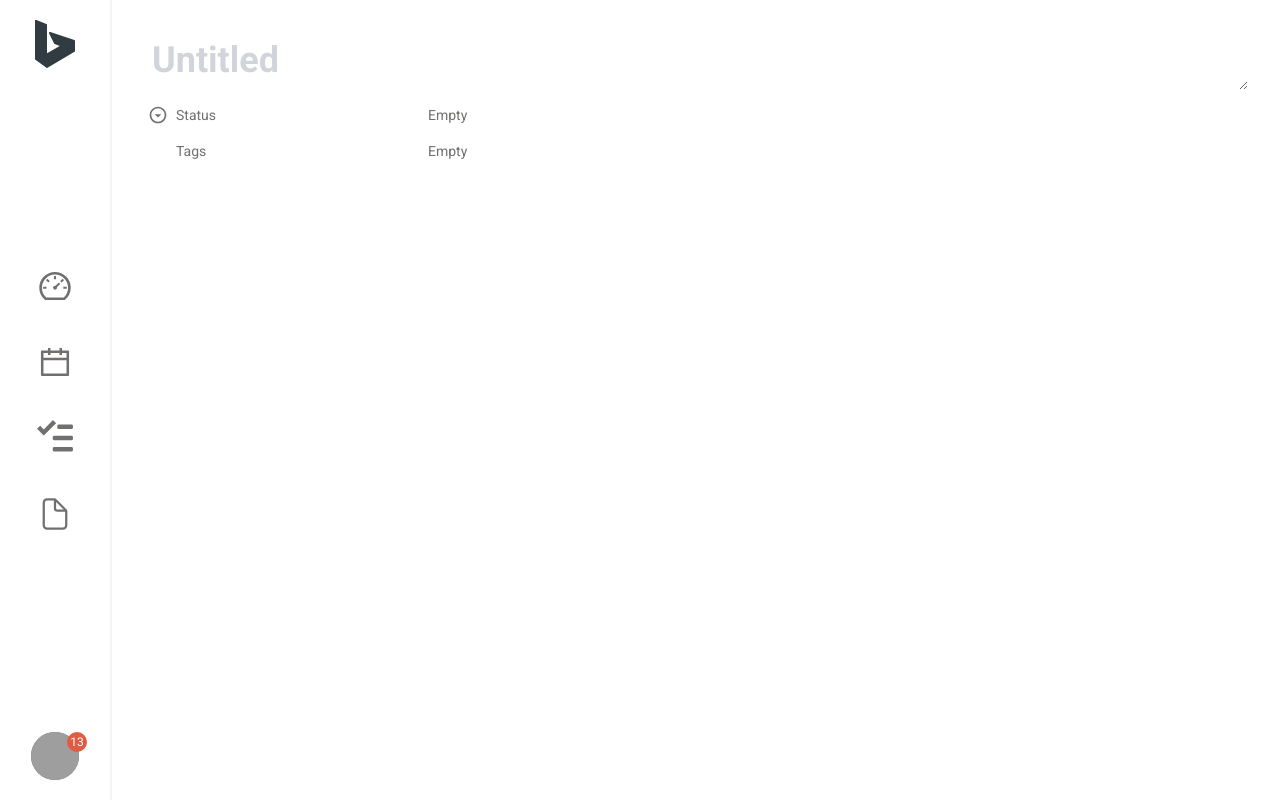
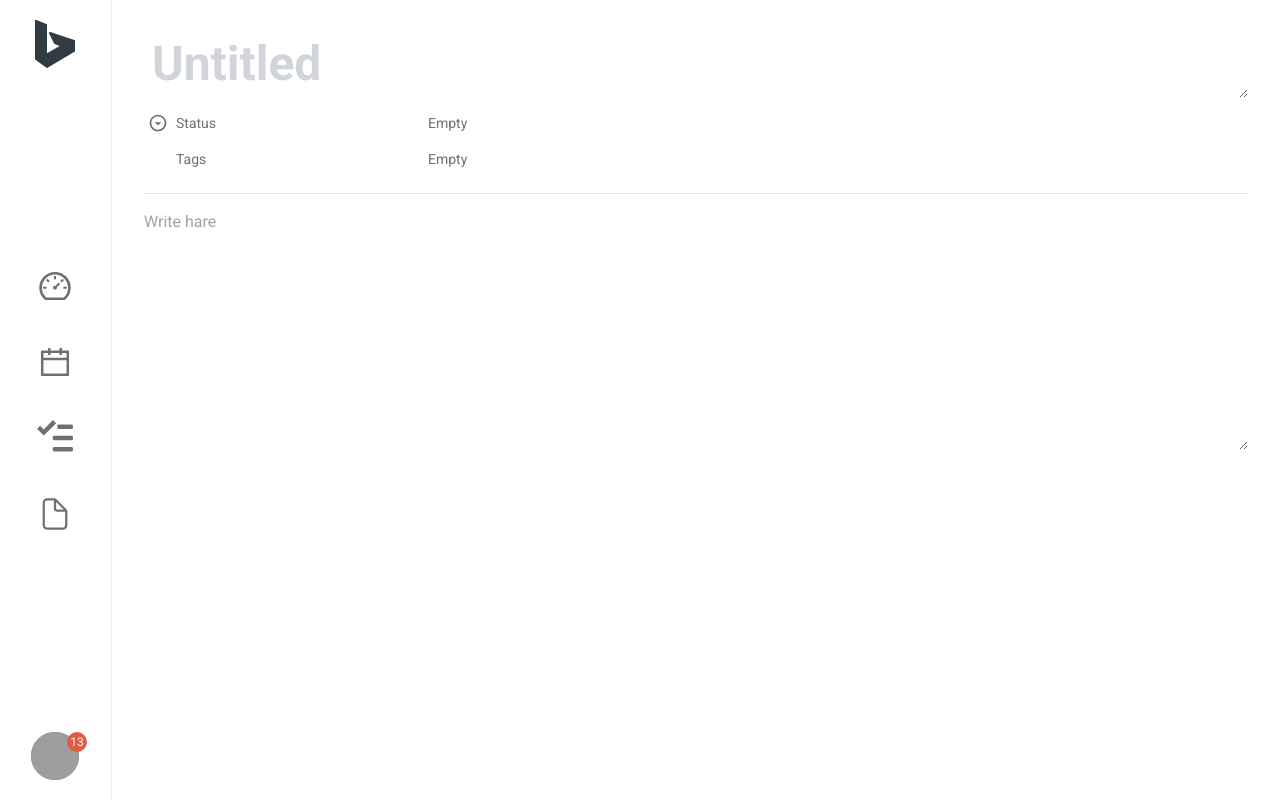
Before and after one commit to satya-ranjon/protask, a React (Vite) app: page /create-task in a window 1280 px wide. Built offline with nearby package versions, Linux system fonts and the light colour scheme; grey boxes are pictures that could not be loaded; some icons are missing.

Commit message:
create blockNoteview

```diff
--- a/src/pages/task/Tasks.jsx
+++ b/src/pages/task/Tasks.jsx
@@ -6,6 +6,7 @@ import tasks from "../../data/tasks";
 import { useGetAllTasksQuery } from "../../services/task/taskApi";
 import Modal from "../../components/modal/Modal";
 import { useNavigate } from "react-router-dom";
+import CreateTask from "./addtask/CreateTask";
 
 const Tasks = () => {
   const [modalIsOpen, setModalIsOpen] = useState(false);
@@ -78,6 +79,7 @@ const Tasks = () => {
         onClose={handleModal}
         fullPage={taskCreateFullPageHandle}>
         <h1 className="text-center font-bold text-3xl">KHOKON</h1>
+        <CreateTask />
       </Modal>
     </>
   );
--- /dev/null
+++ b/src/pages/task/addtask/BlockNoteView.jsx
@@ -0,0 +1,15 @@
+import React from "react";
+
+const BlockNoteView = ({ handleDocument }) => {
+  return (
+    <textarea
+      name="document"
+      rows="10"
+      placeholder="Write hare"
+      className="w-full outline-none "
+      onChange={(e) => handleDocument(e.target.value)}
+    />
+  );
+};
+
+export default BlockNoteView;
--- a/src/pages/task/addtask/CreateTask.jsx
+++ b/src/pages/task/addtask/CreateTask.jsx
@@ -2,11 +2,13 @@ import { useState } from "react";
 import TitleInput from "./TitleInput";
 import StatusSet from "./StatusSet";
 import TagsSet from "./TagsSet";
+import BlockNoteView from "./BlockNoteView";
 
 const CreateTask = () => {
   const [title, setTitle] = useState("");
   const [status, setStatus] = useState("");
   const [tags, setTags] = useState("");
+  const [document, setDocument] = useState("");
 
   const titleHandle = (value) => {
     setTitle(value);
@@ -20,8 +22,10 @@ const CreateTask = () => {
     setTags(value);
   };
 
-  console.log(title, status, tags);
-
+  const handleDocument = (value) => {
+    setDocument(value);
+  };
+  console.log(document);
   return (
     <div className="p-8">
       <TitleInput titleHandle={titleHandle} />
@@ -29,6 +33,10 @@ const CreateTask = () => {
       <StatusSet statusHandle={statusHandle} />
 
       <TagsSet tagsHandle={tagsHandle} />
+
+      <hr className="my-4" />
+
+      <BlockNoteView handleDocument={handleDocument} />
     </div>
   );
 };
--- a/src/pages/task/addtask/TagsSet.jsx
+++ b/src/pages/task/addtask/TagsSet.jsx
@@ -152,7 +152,7 @@ const TagsSet = ({ tagsHandle }) => {
               <input
                 type="text"
                 name="search"
-                placeholder="Search"
+                placeholder="Search and Add Tags"
                 className="bg-transparent w-full p-1 outline-none"
                 onChange={handleSearchInputChange}
                 value={searchQuery}
--- a/src/pages/task/addtask/TitleInput.jsx
+++ b/src/pages/task/addtask/TitleInput.jsx
@@ -39,7 +39,7 @@ const TitleInput = ({ titleHandle }) => {
   return (
     <textarea
       ref={textareaRef}
-      className="p-2 w-full font-bold text-4xl h-fit  overflow-hidden outline-none border-none placeholder:text-gray-300"
+      className="p-2 w-full font-bold text-5xl h-fit  overflow-hidden outline-none border-none placeholder:text-gray-300"
       placeholder="Untitled"
       value={textareaValue}
       style={{ height: `${textareaHeight}px` }}
```
